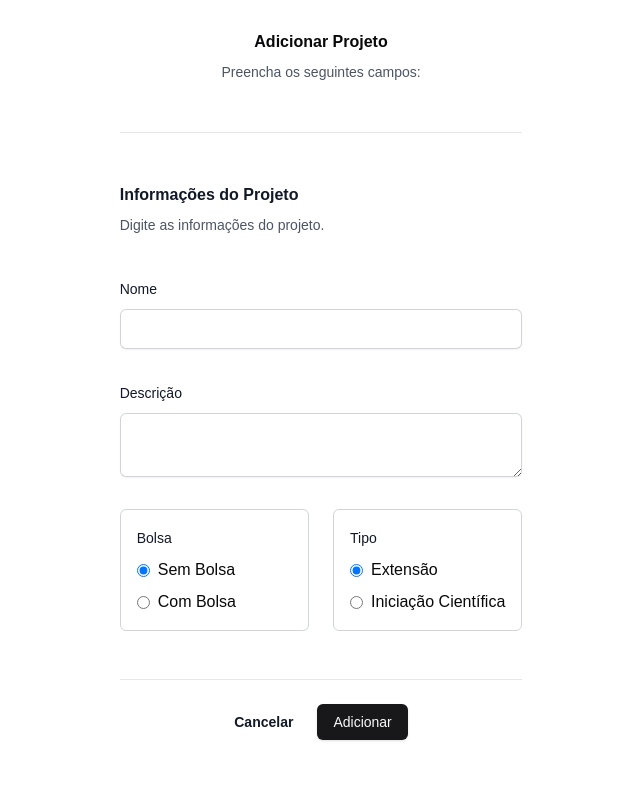
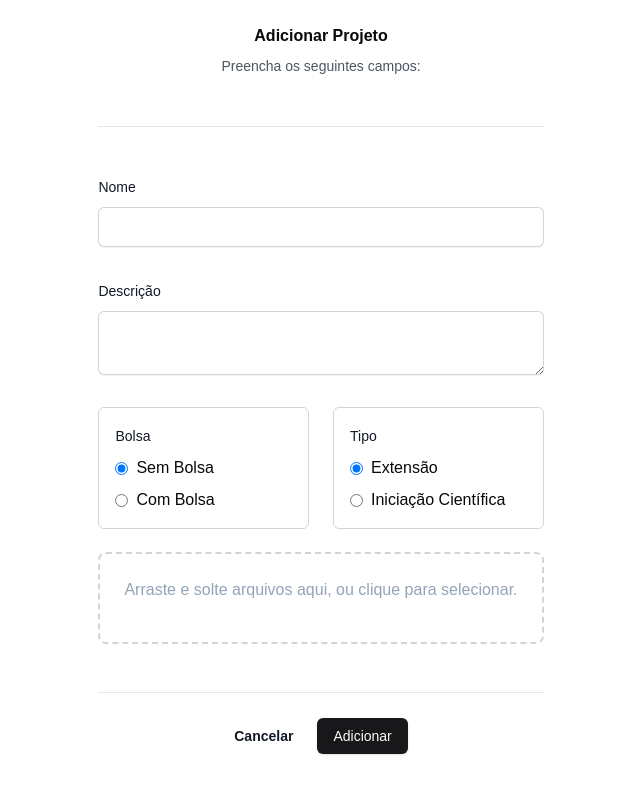
Before and after one commit to Projeto-Integrador-2024/Front-end, a Next.js app: page /paineldecontrole/projetos/criarProjeto in a window 1280 px wide. Shown: the top 794 px of the page, without its empty margins (319-959 px from the left). Built offline with nearby package versions, Linux system fonts and the light colour scheme.

Commit message:
feat: :rocket: adição do drag and click para projetos

```diff
--- a/package.json
+++ b/package.json
@@ -11,6 +11,7 @@
   "dependencies": {
     "@headlessui/react": "^2.1.10",
     "@heroicons/react": "^2.1.5",
+    "@nextui-org/button": "^2.0.38",
     "@radix-ui/react-icons": "^1.3.0",
     "@radix-ui/react-slot": "^1.1.0",
     "@radix-ui/react-switch": "^1.1.1",
@@ -21,6 +22,7 @@
     "next": "14.2.15",
     "react": "^18",
     "react-dom": "^18",
+    "react-dropzone": "^14.3.5",
     "react-toastify": "^10.0.6",
     "tailwind-merge": "^2.5.4",
     "tailwindcss-animate": "^1.0.7"
--- a/src/app/page.tsx
+++ b/src/app/page.tsx
@@ -66,8 +66,8 @@ export default function Example() {
   );
 
   return (
-    <div className="min-h-screen flex flex-col">
-      <header className="w-full bg-gray-800 text-slate-200 p-4">
+    <div className="min-h-screen flex flex-col ">
+      <header className="w-full bg-white text-stone-600 p-4 ">
         <div className="max-w-7xl mx-auto flex items-center justify-between">
           <div className="flex items-center space-x-4">
             <img src="/images/Logo_PI.png" alt="Logo" className="h-20" width={80} height={80} />
@@ -156,7 +156,7 @@ export default function Example() {
         </div>
       </main>
 
-      <footer className="bg-gray-800 py-5 text-slate-200 text-sm">
+      <footer className="bg-white py-5 text-slate-800 text-sm">
         <div className="container mx-auto px-4 flex justify-between items-center">
           <p className="mb-0">1233 Via Rosalina, Campo-Mourão, PR | suporte@ppe.com.br | (44) 91234-1234</p>
           <p className="text-sm">COPYRIGHT © 2024. TODOS OS DIREITOS RESERVADOS.</p>
--- a/src/app/paineldecontrole/projetos/criarProjeto/page.tsx
+++ b/src/app/paineldecontrole/projetos/criarProjeto/page.tsx
@@ -6,6 +6,7 @@ import React, { useState } from 'react'
 import axios from 'axios'
 import { ToastContainer, toast } from 'react-toastify'
 import 'react-toastify/dist/ReactToastify.css'
+import { useDropzone } from 'react-dropzone'
 
 interface CreateProjectProps {
 	className?: string
@@ -21,21 +22,38 @@ export const CriarProjeto: React.FC<CreateProjectProps> = ({
 	const [descricao, setDescricao] = useState<string>('')
 	const [bolsa, setBolsa] = useState<string>('sem-bolsa')
 	const [tipo, setTipo] = useState<string>('extensao')
+	const [files, setFiles] = useState<File[]>([])
+
+	const onDrop = (acceptedFiles: File[]) => {
+		setFiles([...files, ...acceptedFiles])
+		toast.success(`${acceptedFiles.length} arquivo(s) adicionado(s) com sucesso!`)
+	}
+
+	const { getRootProps, getInputProps, isDragActive } = useDropzone({
+		onDrop,
+		accept: {
+			'image/*': ['.jpeg', '.jpg', '.png', '.gif'],
+			'application/pdf': ['.pdf'],
+		},
+	})
 
 	const handleCreateProject = async () => {
 		try {
+			const formData = new FormData()
+			formData.append('nome', nome)
+			formData.append('descricao', descricao)
+			formData.append('bolsa', bolsa === 'com-bolsa' ? 'true' : 'false')
+			formData.append('tipo', tipo === 'extensao' ? 'extensao' : 'iniciacao-cientifica')
+			formData.append('criador_id', 'p0000002')
+
+			files.forEach((file) => formData.append('files', file))
+
 			const response = await axios.post(
 				'http://127.0.0.1:5000/ADMIN/CREATE/VAGA',
-				{
-					nome: nome,
-					descricao: descricao,
-					bolsa: bolsa === 'com-bolsa',
-					tipo: tipo === 'extensao',
-					criador_id: 'p0000002',
-				},
+				formData,
 				{
 					headers: {
-						'Content-Type': 'application/json',
+						'Content-Type': 'multipart/form-data',
 					},
 				}
 			)
@@ -46,6 +64,7 @@ export const CriarProjeto: React.FC<CreateProjectProps> = ({
 			setDescricao('')
 			setBolsa('sem-bolsa')
 			setTipo('extensao')
+			setFiles([])
 		} catch (error) {
 			toast.error('Erro ao criar projeto!')
 			console.error('Erro ao criar projeto:', error)
@@ -73,12 +92,7 @@ export const CriarProjeto: React.FC<CreateProjectProps> = ({
 						</p>
 					</div>
 					<div className='border-b border-gray-900/10 pb-12'>
-						<h2 className='text-base font-semibold leading-7 text-gray-900'>
-							Informações do Projeto
-						</h2>
-						<p className='mt-1 text-sm leading-6 text-gray-600'>
-							Digite as informações do projeto.
-						</p>
+
 						<div className='mt-10 grid grid-cols-1 gap-x-6 gap-y-8 sm:grid-cols-6'>
 							<div className='sm:col-span-6'>
 								<label className='block text-sm font-medium leading-6 text-gray-900'>
@@ -166,9 +180,31 @@ export const CriarProjeto: React.FC<CreateProjectProps> = ({
 								</div>
 							</div>
 						</div>
+						<div className='text-center mt-[5%] cursor-pointer'>
+							<div
+								{...getRootProps()}
+								className={`p-6 border-2 border-dashed rounded-lg ${
+									isDragActive ? 'border-indigo-600 bg-gray-50' : 'border-gray-300'
+								}`}
+							>
+								<input {...getInputProps()} />
+								{isDragActive ? (
+									<p className='text-indigo-600'>Solte os arquivos aqui...</p>
+								) : (
+									<p className='text-slate-400'>Arraste e solte arquivos aqui, ou clique para selecionar.</p>
+								)}
+								<ul className='mt-4'>
+									{files.map((file, index) => (
+										<li key={index}>
+											{file.name}
+										</li>
+									))}
+								</ul>
+							</div>
+						</div>
 					</div>
 				</div>
-				<div className='mt-6 flex items-center justify-end gap-x-6 mb-[4%]'>
+				<div className='mt-[2%] flex items-center justify-end gap-x-6 mb-[4%]'>
 					<button
 						type='button'
 						className='text-sm font-semibold leading-6 text-gray-900'
@@ -178,6 +214,7 @@ export const CriarProjeto: React.FC<CreateProjectProps> = ({
 					</button>
 					<Button type='submit'>Adicionar</Button>
 				</div>
+
 			</form>
 			<ToastContainer />
 		</>
```
Also changed, not shown: 1 other file (tests, documents, lock files or other folders).
